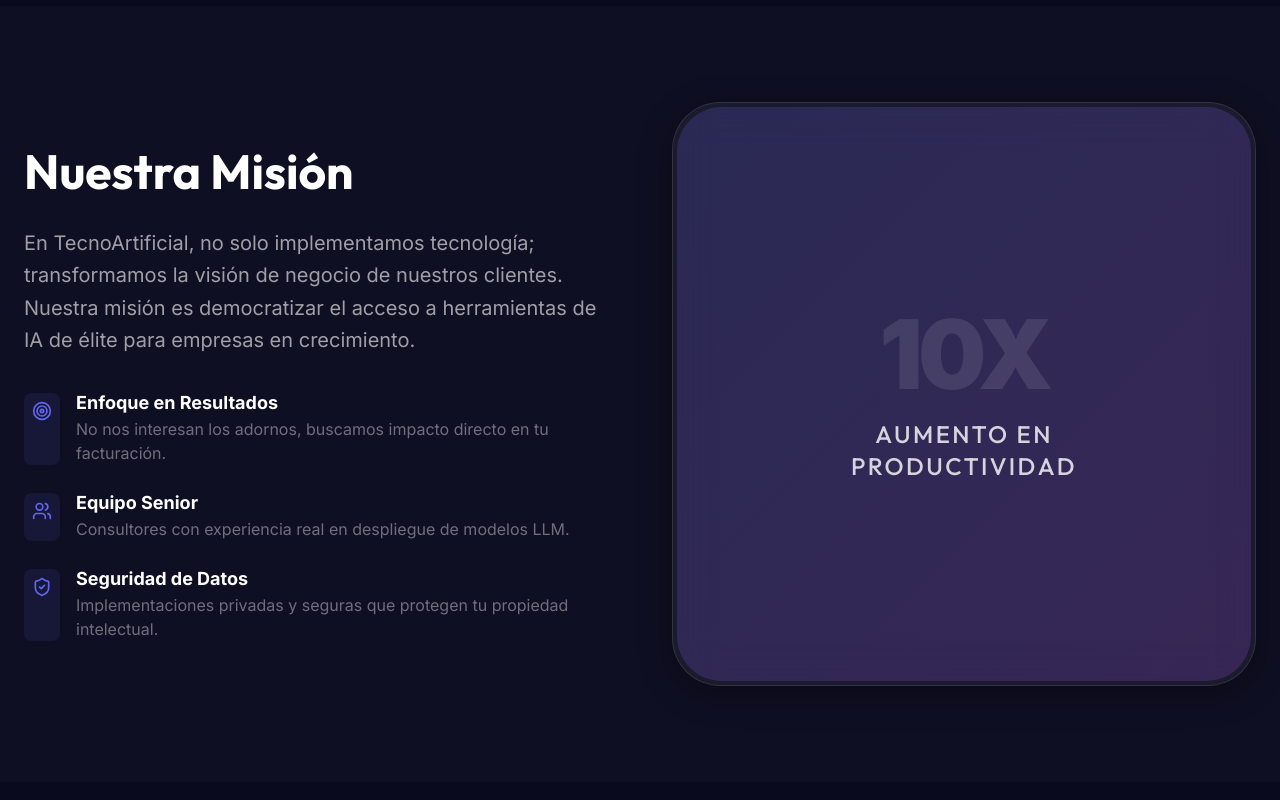
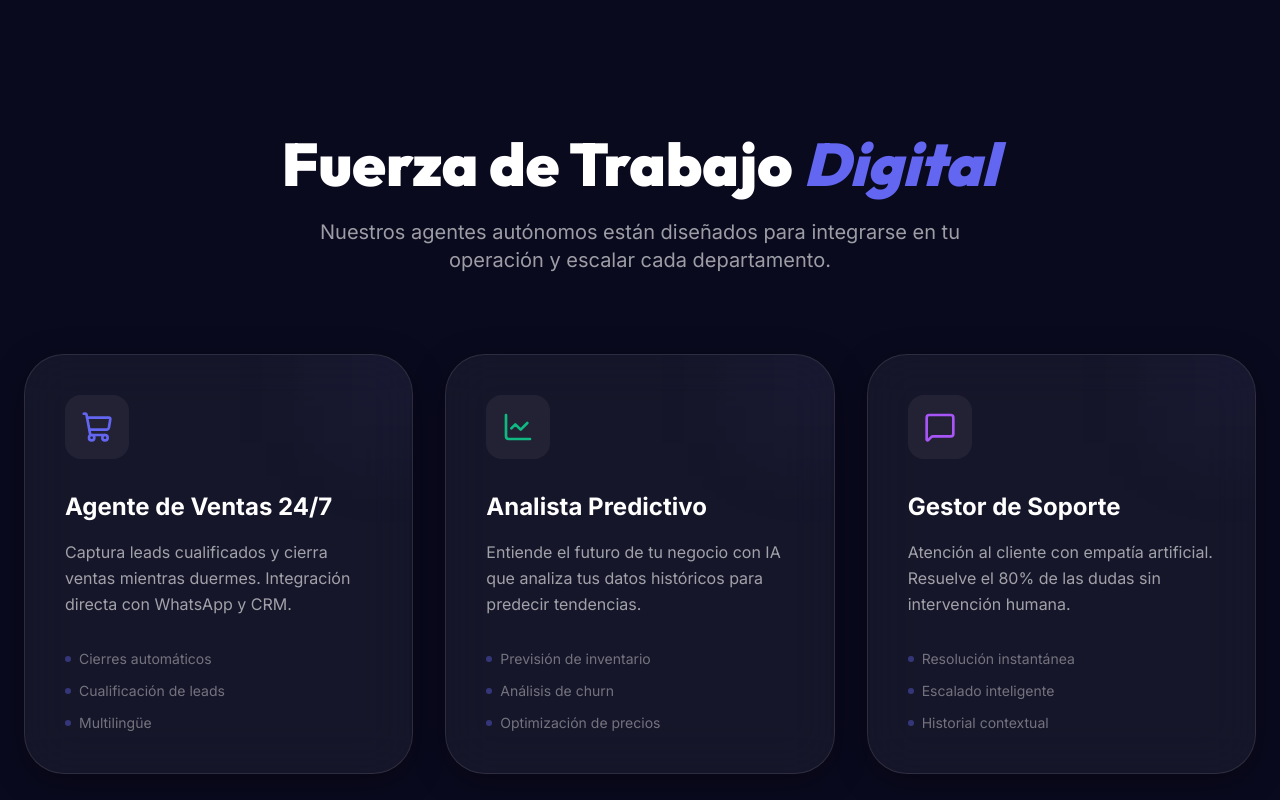
Before and after one commit to mvaldes86-pixel/tecnoartificial, a Next.js app: page / in a window 1280 px wide. Shown: the part 1500-2300 px from the top of the page. Built offline with nearby package versions, Linux system fonts and the light colour scheme.

Commit message:
UI: Added Portfolio section and fixed nav deployment

```diff
--- a/src/app/page.tsx
+++ b/src/app/page.tsx
@@ -3,6 +3,7 @@ import Hero from "@/components/Hero";
 import Services from "@/components/Services";
 import About from "@/components/About";
 import Process from "@/components/Process";
+import Portfolio from "@/components/Portfolio";
 
 export default function Home() {
   return (
@@ -10,8 +11,10 @@ export default function Home() {
       <Navbar />
       <Hero />
       <Services />
+      <Portfolio />
       <About />
       <Process />
+
 
       <footer className="py-24 border-t border-white/5 px-6 text-center">
 
--- /dev/null
+++ b/src/components/Portfolio.tsx
@@ -0,0 +1,70 @@
+'use client';
+
+import React from 'react';
+import { ShoppingCart, LineChart, MessageSquare, ArrowUpRight } from 'lucide-react';
+
+const agents = [
+  {
+    title: "Agente de Ventas 24/7",
+    description: "Captura leads cualificados y cierra ventas mientras duermes. Integración directa con WhatsApp y CRM.",
+    icon: <ShoppingCart className="w-8 h-8 text-primary" />,
+    features: ["Cierres automáticos", "Cualificación de leads", "Multilingüe"]
+  },
+  {
+    title: "Analista Predictivo",
+    description: "Entiende el futuro de tu negocio con IA que analiza tus datos históricos para predecir tendencias.",
+    icon: <LineChart className="w-8 h-8 text-accent" />,
+    features: ["Previsión de inventario", "Análisis de churn", "Optimización de precios"]
+  },
+  {
+    title: "Gestor de Soporte",
+    description: "Atención al cliente con empatía artificial. Resuelve el 80% de las dudas sin intervención humana.",
+    icon: <MessageSquare className="w-8 h-8 text-secondary" />,
+    features: ["Resolución instantánea", "Escalado inteligente", "Historial contextual"]
+  }
+];
+
+export default function Portfolio() {
+  return (
+    <section id="agentes" className="py-32 px-6 relative overflow-hidden">
+      <div className="max-w-7xl mx-auto">
+        <div className="text-center mb-20">
+          <h2 className="text-4xl md:text-6xl font-display font-black mb-6">Fuerza de Trabajo <span className="text-primary italic">Digital</span></h2>
+          <p className="text-white/60 text-xl max-w-2xl mx-auto">
+            Nuestros agentes autónomos están diseñados para integrarse en tu operación y escalar cada departamento.
+          </p>
+        </div>
+
+        <div className="grid lg:grid-cols-3 gap-8">
+          {agents.map((agent, i) => (
+            <div key={i} className="glass p-10 rounded-[2.5rem] group hover:bg-white/5 transition-all duration-500 relative overflow-hidden border border-white/5 hover:border-primary/30">
+              <div className="absolute -top-10 -right-10 w-32 h-32 bg-primary/5 blur-[50px] group-hover:bg-primary/10 transition-colors" />
+
+              <div className="mb-8 p-4 bg-white/5 rounded-2xl w-fit">
+                {agent.icon}
+              </div>
+
+              <h3 className="text-2xl font-bold mb-4 flex items-center gap-2">
+                {agent.title}
+                <ArrowUpRight className="w-5 h-5 opacity-0 group-hover:opacity-100 group-hover:translate-x-1 group-hover:-translate-y-1 transition-all" />
+              </h3>
+
+              <p className="text-white/60 mb-8 leading-relaxed">
+                {agent.description}
+              </p>
+
+              <ul className="space-y-3">
+                {agent.features.map((feat, j) => (
+                  <li key={j} className="flex items-center gap-2 text-sm text-white/40">
+                    <div className="w-1.5 h-1.5 rounded-full bg-primary/40" />
+                    {feat}
+                  </li>
+                ))}
+              </ul>
+            </div>
+          ))}
+        </div>
+      </div>
+    </section>
+  );
+}
```
